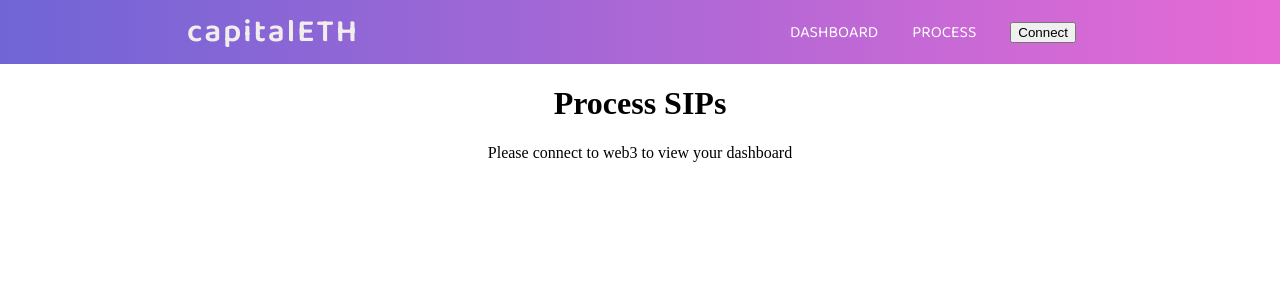
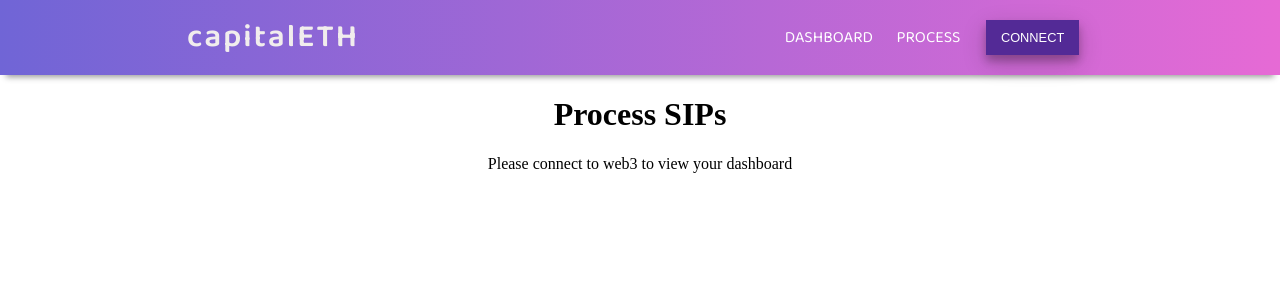
Before and after one commit to sudeepb02/capitalETH, a React (Create React App) app: page /process in a window 1280 px wide. Shown: the top 300 px of the page. Built offline with nearby package versions, Linux system fonts and the light colour scheme.

Commit message:
Update styling

```diff
--- a/src/App.css
+++ b/src/App.css
@@ -1,8 +1,22 @@
 .App {
-    text-align: center;
+  text-align: center;
 }
 
-body{
-    margin:0px;
-    padding:0px;
+body {
+  margin: 0px;
+  padding: 0px;
 }
+
+button {
+  background-color: rgb(83, 42, 150);
+  border: none;
+  color: white;
+  padding: 10px 15px;
+  text-transform: uppercase;
+  text-align: center;
+  text-decoration: none;
+  display: inline-block;
+  font-size: 0.8rem;
+  margin: 4px 2px;
+  cursor: pointer;
+}
--- a/src/components/Nav.css
+++ b/src/components/Nav.css
@@ -5,6 +5,9 @@ nav {
   min-height: 8vh;
   /* background-color: #5d4594; */
   background: linear-gradient(to left, rgb(230, 106, 213), rgb(112, 101, 214));
+  -webkit-box-shadow: 0 8px 6px -6px #999;
+  -moz-box-shadow: 0 8px 6px -6px #999;
+  box-shadow: 0 8px 6px -6px #999;
 }
 
 .logo {
@@ -39,3 +42,20 @@ nav {
   font-size: 1rem;
   color: white;
 }
+
+.connect-button {
+  background-color: rgb(83, 42, 150);
+  border: none;
+  color: white;
+  padding: 10px 15px;
+  text-transform: uppercase;
+  text-align: center;
+  text-decoration: none;
+  display: inline-block;
+  font-size: 0.8rem;
+  margin: 4px 2px;
+  cursor: pointer;
+  -webkit-transition-duration: 0.4s; /* Safari */
+  transition-duration: 0.4s;
+  box-shadow: 0 6px 8px 0 rgba(0, 0, 0, 0.24), 0 8px 25px 0 rgba(0, 0, 0, 0.19);
+}
--- a/src/components/Nav.js
+++ b/src/components/Nav.js
@@ -36,7 +36,7 @@ function Nav() {
         <Link to="/process">
           <li>Process</li>
         </Link>
-        <button onClick={connect}>
+        <button className="connect-button" onClick={connect}>
           {isConnected ? 'Connected' : 'Connect'}
         </button>
       </ul>
--- a/src/components/SIPPlan.css
+++ b/src/components/SIPPlan.css
@@ -2,8 +2,15 @@
   height: 350px;
   width: 300px;
   max-width: 400px;
-  border-radius: 20px;
-  background: gray;
+  border-radius: 10px;
+  /* background-image: linear-gradient(to top, #dfe9f3 0%, white 100%); */
+  background-image: linear-gradient(
+    to top,
+    #f3e7e9 0%,
+    #e3eeff 99%,
+    #e3eeff 100%
+  );
   padding: 10px;
   margin: 15px;
+  box-shadow: 0 6px 8px 0 rgba(0, 0, 0, 0.24), 0 8px 25px 0 rgba(0, 0, 0, 0.19);
 }
```
